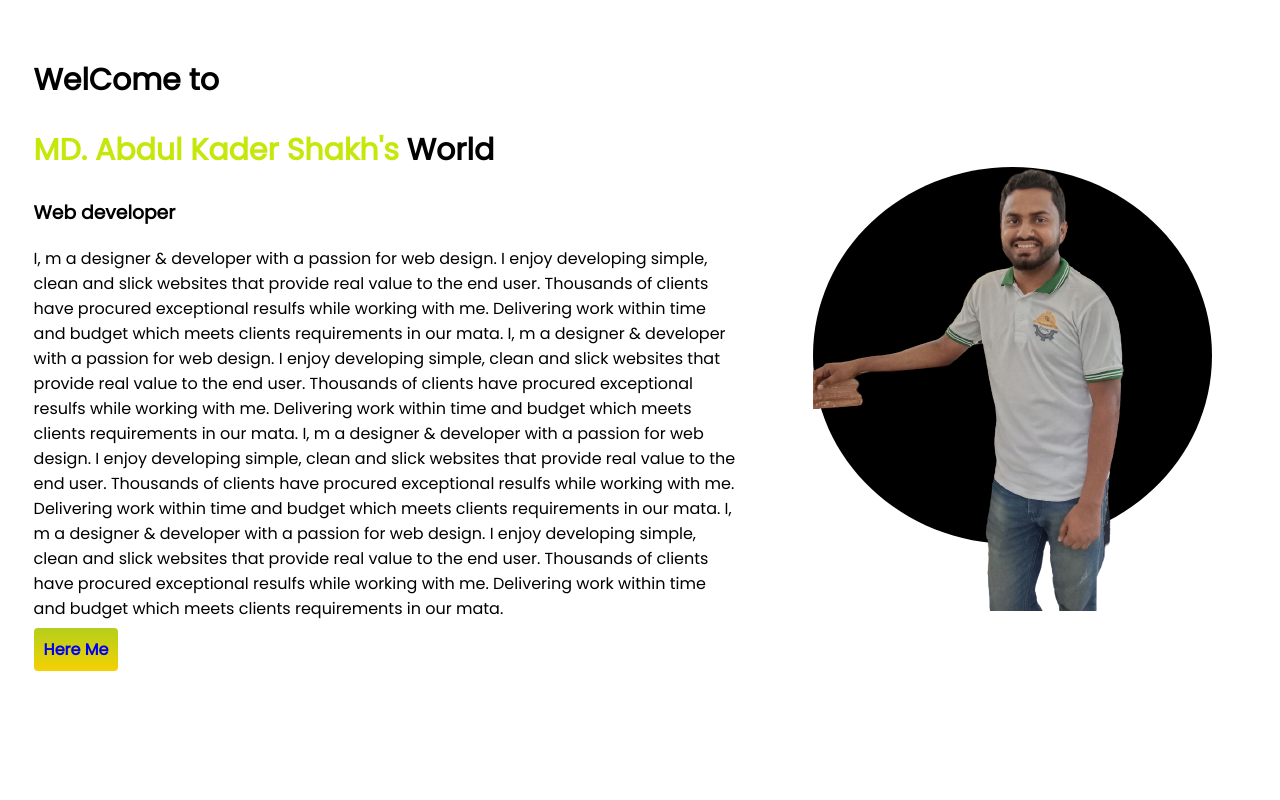
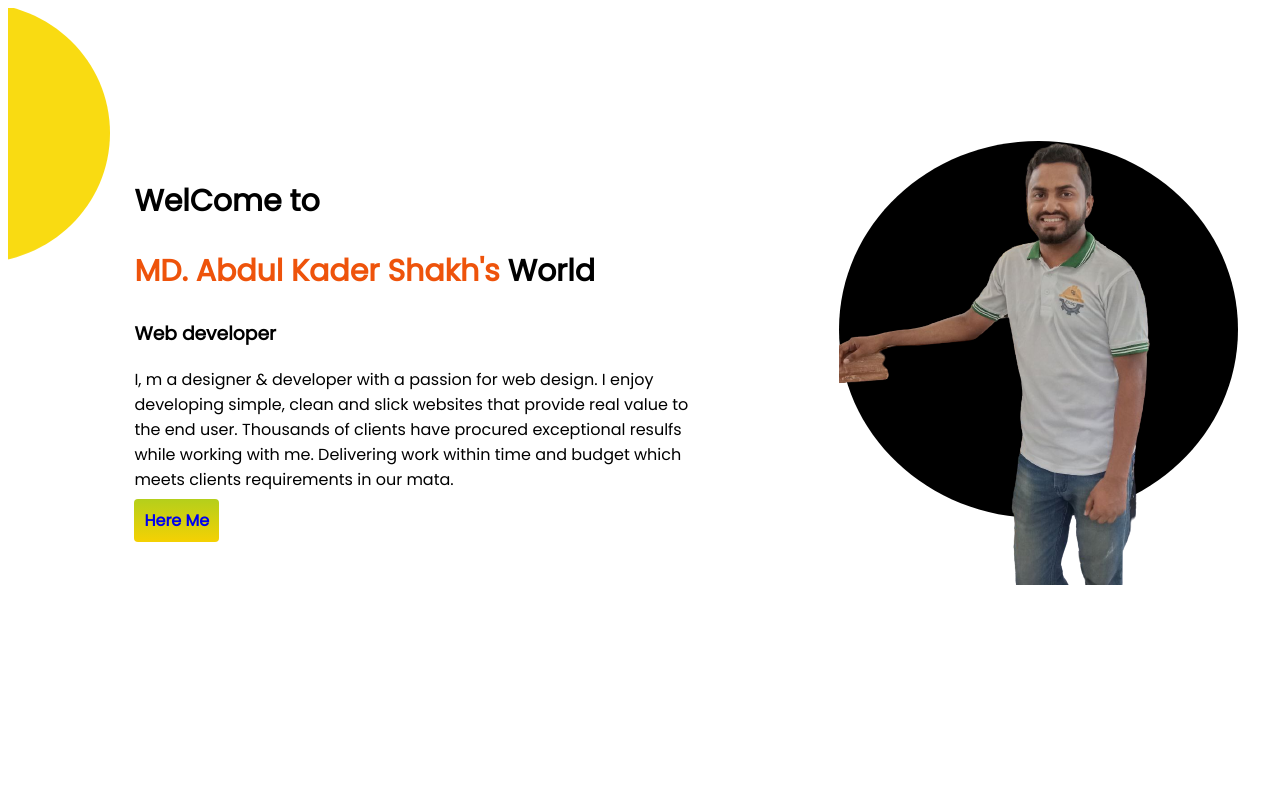
Before and after one commit to Kader517777/developer-portfolio, a plain HTML site: page index.html in a window 1280 px wide. Shown: the top 800 px of the page. Drawn offline with Linux system fonts and the light colour scheme.

Commit message:
2nd section

```diff
--- a/index.html
+++ b/index.html
@@ -13,26 +13,14 @@
 </head>
 
 <body>
-    <section>
+    <section class="section-bg1">
 
-        <div class="half-width">
+        <div class="half-width1">
             <H1>WelCome to</H1>
             <h1><span class="head-name">MD. Abdul Kader Shakh's</span> World</h1>
             <h3>Web developer</h3>
             <p>
                 I, m a designer & developer with a passion for web design. I enjoy developing simple, clean and
-                slick websites that provide real value to the end user. Thousands of clients have procured
-                exceptional resulfs while working with me. Delivering work within time and budget which meets
-                clients requirements in our mata. I, m a designer & developer with a passion for web design. I enjoy
-                developing simple, clean and
-                slick websites that provide real value to the end user. Thousands of clients have procured
-                exceptional resulfs while working with me. Delivering work within time and budget which meets
-                clients requirements in our mata. I, m a designer & developer with a passion for web design. I enjoy
-                developing simple, clean and
-                slick websites that provide real value to the end user. Thousands of clients have procured
-                exceptional resulfs while working with me. Delivering work within time and budget which meets
-                clients requirements in our mata. I, m a designer & developer with a passion for web design. I enjoy
-                developing simple, clean and
                 slick websites that provide real value to the end user. Thousands of clients have procured
                 exceptional resulfs while working with me. Delivering work within time and budget which meets
                 clients requirements in our mata.
@@ -43,6 +31,14 @@
             <img src="images/kader-bg.png" alt="">
         </div>
     </section>
+    <section class="section-bg2">
+        <div>
+            <img src="images/kader-right.png">
+        </div>
+        <div>
+
+        </div>
+    </section>
 </body>
 
 </html>
--- a/style.css
+++ b/style.css
@@ -1,6 +1,7 @@
 body {
     font-family: 'Poppins', sans-serif;
-    padding: 2%;
+
+
 }
 
 h1 {
@@ -8,16 +9,28 @@ h1 {
 }
 
 .head-name {
-    color: rgb(198, 231, 10);
+    color: rgb(238, 83, 11);
 }
 
 section {
     display: flex;
 
 
+
+}
+
+.section-bg1 {
+    background-image: url(images/background.png);
+}
+
+.half-width1 {
+    width: 50%;
+    padding: 10%;
+    margin-top: 20px;
 }
 
 .half-width p {
+
     width: 90%;
     justify-content: space-between;
 
@@ -30,3 +43,8 @@ section {
     padding: 10px 10px;
     border-radius: 4px;
 }
+
+.section-bg2 img {
+    width: 500px;
+    height: 700px;
+}
```
Also changed, not shown: images/background.png (added), images/kader-right.png (added).
